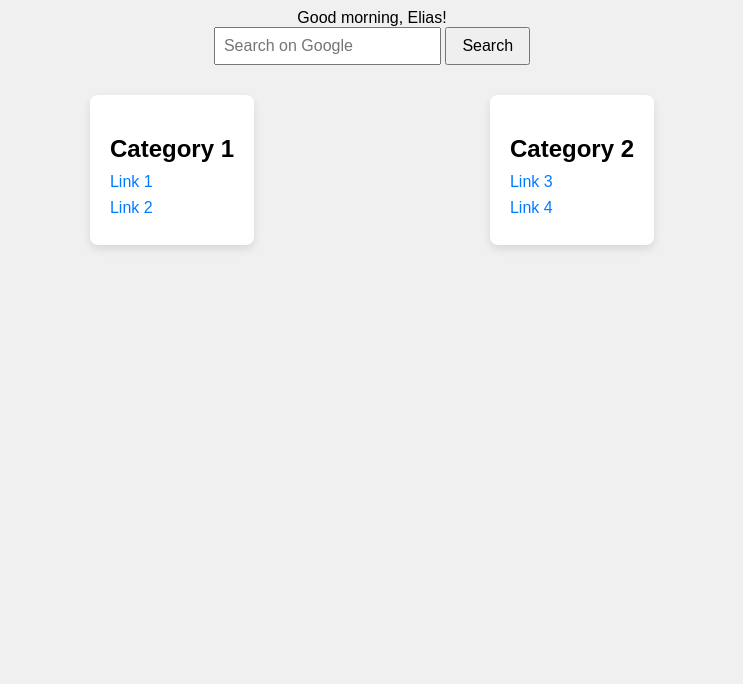
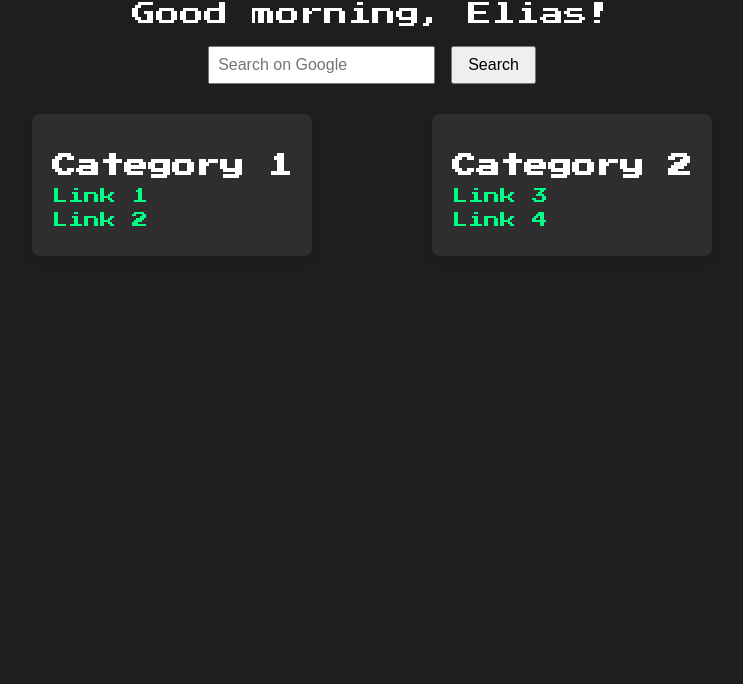
Before and after one commit to 3liasP/homepage, a plain HTML site: page index.html in a window 1280 px wide. Shown: the part 116-800 px from the top of the page, without its empty margins (268-1011 px from the left). Drawn offline with Linux system fonts and the light colour scheme.

Commit message:
new font and styling

```diff
--- a/index.html
+++ b/index.html
@@ -4,6 +4,7 @@
     <meta charset="UTF-8">
     <meta name="viewport" content="width=device-width, initial-scale=1.0">
     <link rel="stylesheet" href="styles.css">
+    <link href="https://fonts.googleapis.com/css2?family=Press+Start+2P&display=swap" rel="stylesheet">
     <title>Custom Homepage</title>
 </head>
 <body>
--- a/styles.css
+++ b/styles.css
@@ -1,8 +1,11 @@
+@import url('https://fonts.googleapis.com/css2?family=Press+Start+2P&display=swap');
+
 body {
-    font-family: Arial, sans-serif;
+    font-family: 'Press Start 2P', cursive;
     margin: 0;
     padding: 0;
-    background-color: #f0f0f0;
+    background-color: #1e1e1e;
+    color: #ffffff;
 }
 
 .container {
@@ -13,6 +16,11 @@ body {
 
 .time {
     font-size: 3em;
+    margin-bottom: 20px;
+}
+
+.welcome-message {
+    font-size: 1.5em;
     margin-bottom: 20px;
 }
 
@@ -36,7 +44,7 @@ button {
 }
 
 .card {
-    background-color: #fff;
+    background-color: #2e2e2e;
     padding: 20px;
     border-radius: 8px;
     box-shadow: 0 4px 8px rgba(0, 0, 0, 0.1);
@@ -52,7 +60,7 @@ h2 {
 a {
     display: block;
     margin-bottom: 8px;
-    color: #007BFF;
+    color: #00ff84;
     text-decoration: none;
 }
 
```
